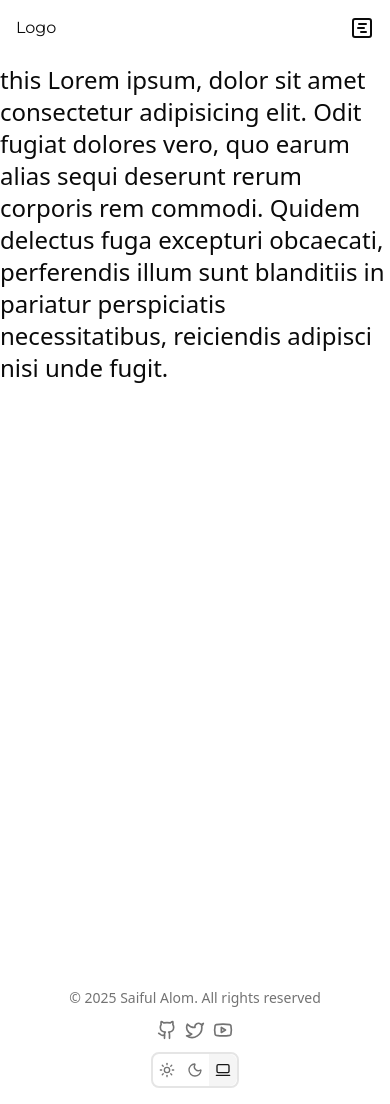
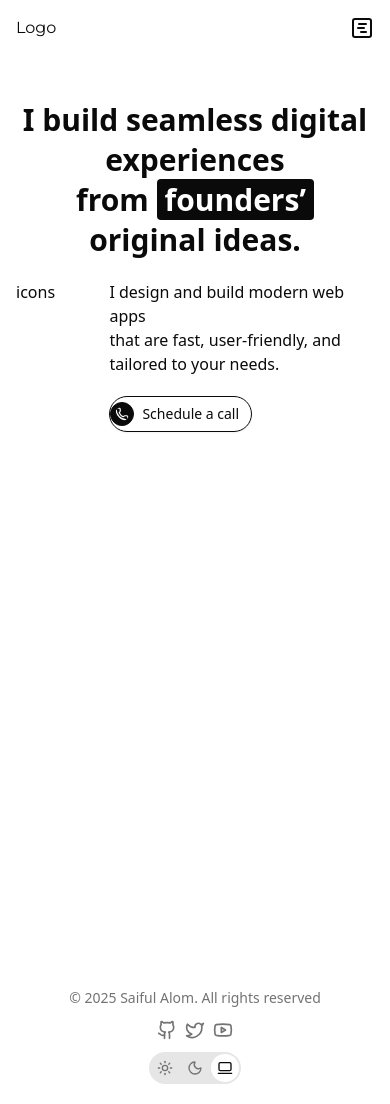
Before and after one commit to iamsaifulalom/personal-portfolio, a Next.js app: page / in a window 390 px wide. Built offline with nearby package versions, Linux system fonts and the light colour scheme.

Commit message:
hero section icons left

```diff
--- a/src/components/footer/footer.jsx
+++ b/src/components/footer/footer.jsx
@@ -4,7 +4,7 @@ import ThemeChanger from './themeChanger';
 export default function Footer() {
 
     return (
-        <footer className='p-4'>
+        <footer className='p-4 max-w-7xl mx-auto'>
 
             <div className='flex text-sm  text-muted-foreground flex-col w-full gap-3 md:flex-row justify-between items-center'>
                 <p>
--- a/src/components/footer/themeChanger.jsx
+++ b/src/components/footer/themeChanger.jsx
@@ -19,18 +19,19 @@ export default function ThemeChanger() {
             type="single"
             size="sm"
             value={theme}
-            className="border-2"
+            className="bg-foreground/10 backdrop-blur-sm rounded-full overflow-hidden"
+
             onValueChange={(val) => val && setTheme(val)}
         >
-            <ToggleGroupItem value="light" className="cursor-pointer" aria-label="Toggle light">
+            <ToggleGroupItem value="light" aria-label="Toggle light">
                 <Sun className="h-4 w-4" />
             </ToggleGroupItem>
 
-            <ToggleGroupItem value="dark" className="cursor-pointer" aria-label="Toggle dark">
+            <ToggleGroupItem value="dark" aria-label="Toggle dark">
                 <Moon className="h-4 w-4" />
             </ToggleGroupItem>
 
-            <ToggleGroupItem value="system" className="cursor-pointer" aria-label="Toggle system">
+            <ToggleGroupItem value="system" aria-label="Toggle system">
                 <Laptop2 className="h-4 w-4" />
             </ToggleGroupItem>
         </ToggleGroup>
--- a/src/components/header/command.jsx
+++ b/src/components/header/command.jsx
@@ -1,4 +1,3 @@
-
 import {
   Command as UiCommand,
   CommandEmpty,
@@ -26,19 +25,7 @@ export default function Command({ isOpen, setIsOpen }) {
           scale: 1,
           opacity: 1,
           y: 0,
-          duration: 0.3,
-          ease: "power4.inOut" // springy effect
-        }
-      )
-    } else {
-       gsap.fromTo(
-        ".animate-gsap",
-        { scale: 1, opacity: 0, y: -30 },
-        {
-          scale: 4,
-          opacity: 1,
-          y: 0,
-          duration: 0.3,
+          duration: 0.5,
           ease: "power4.inOut" // springy effect
         }
       )
--- a/src/components/header/header.jsx
+++ b/src/components/header/header.jsx
@@ -5,7 +5,7 @@ import Navigation from './Navigaion'
 export default function Header() {
 
     return (
-        <nav className='font-Montserrat h-16 bg-background/5 backdrop-blur-xs flex justify-between p-4 w-full fixed top-0 left-0'>
+        <nav className='font-Montserrat z-30 h-16 bg-background/5 backdrop-blur-xs flex justify-between p-4 w-full fixed top-0 left-0'>
             <p>Logo</p>
             <Navigation/>
             <HeaderMenu/>
--- a/src/components/hero/hero.jsx
+++ b/src/components/hero/hero.jsx
@@ -1,9 +1,33 @@
-import React from 'react'
+"use client"
+
+import useAnimateText from "@/hooks/animateText"
+import React, { useRef } from "react"
+import { Button } from "../ui/button"
+import { ArrowUpRight, Phone } from "lucide-react"
 
 export default function Hero() {
+  const textRef = useRef(null)
+
+  // run the custom hook
+  useAnimateText(textRef)
+
   return (
-    <div className='text-foreground  text-2xl w-full h-screen'>
-      this Lorem ipsum, dolor sit amet consectetur adipisicing elit. Odit fugiat dolores vero, quo earum alias sequi deserunt rerum corporis rem commodi. Quidem delectus fuga excepturi obcaecati, perferendis illum sunt blanditiis in pariatur perspiciatis necessitatibus, reiciendis adipisci nisi unde fugit.
+    <div className="text-foreground max-w-7xl z-10 mx-auto p-4 w-full h-screen">
+      <h1
+        ref={textRef}
+        className="text-center leading-10 md:leading-[75px] mt-5 text-3xl font-extrabold md:text-6xl"
+      >
+        I build seamless digital experiences <br /> from <span className="bg-foreground text-background px-2 rounded">founders’</span> original ideas.
+      </h1>
+      <div className="flex mt-5">
+        <div className="w-[40%]">icons</div>
+        <div>
+          <p>I design and build modern web apps <br /> that are fast, user-friendly, and tailored to your needs.</p>
+          <Button className="rounded-full group mt-5 hover:bg-foreground hover:text-background cursor-pointer transition-all relative bg-transparent border border-foreground text-foreground">
+            <Phone className="border size-6 p-1 transition-all group-hover:bg-background group-hover:text-foreground rounded-full bg-foreground text-background border-foreground absolute left-0  "/> <span className="ml-5">Schedule a call</span>
+          </Button>
+        </div>
+      </div>
     </div>
   )
 }
--- a/src/components/ui/toggle-group.jsx
+++ b/src/components/ui/toggle-group.jsx
@@ -23,7 +23,7 @@ function ToggleGroup({
       data-variant={variant}
       data-size={size}
       className={cn(
-        "group/toggle-group flex w-fit items-center rounded-md data-[variant=outline]:shadow-xs",
+        "group/toggle-group flex w-fit p-0.5 gap-0.5 items-center rounded-md data-[variant=outline]:shadow-xs",
         className
       )}
       {...props}>
@@ -51,7 +51,7 @@ function ToggleGroupItem({
       className={cn(toggleVariants({
         variant: context.variant || variant,
         size: context.size || size,
-      }), "min-w-0 flex-1 shrink-0 rounded-none shadow-none first:rounded-l-md last:rounded-r-md focus:z-10 focus-visible:z-10 data-[variant=outline]:border-l-0 data-[variant=outline]:first:border-l", className)}
+      }), "min-w-0 flex-1 shrink-0 data-[state=on]:bg-background data-[state=on]:text-foreground  rounded-full shadow-none size-7  focus:z-10 focus-visible:z-10 data-[variant=outline]:border-l-0 cursor-pointer data-[variant=outline]:first:border-l", className)}
       {...props}>
       {children}
     </ToggleGroupPrimitive.Item>
--- /dev/null
+++ b/src/hooks/animateText.js
@@ -0,0 +1,18 @@
+// hooks/useAnimateText.js
+"use client"
+
+import { useEffect } from "react"
+import gsap from "gsap"
+
+export default function useAnimateText(ref) {
+  useEffect(() => {
+    if (ref?.current) {
+      gsap.from(ref.current, {
+        yPercent: 120,
+        opacity: 0,
+        duration: 1, // optional, smoother animation
+        ease: "power3.out",
+      })
+    }
+  }, [ref])
+}
```
